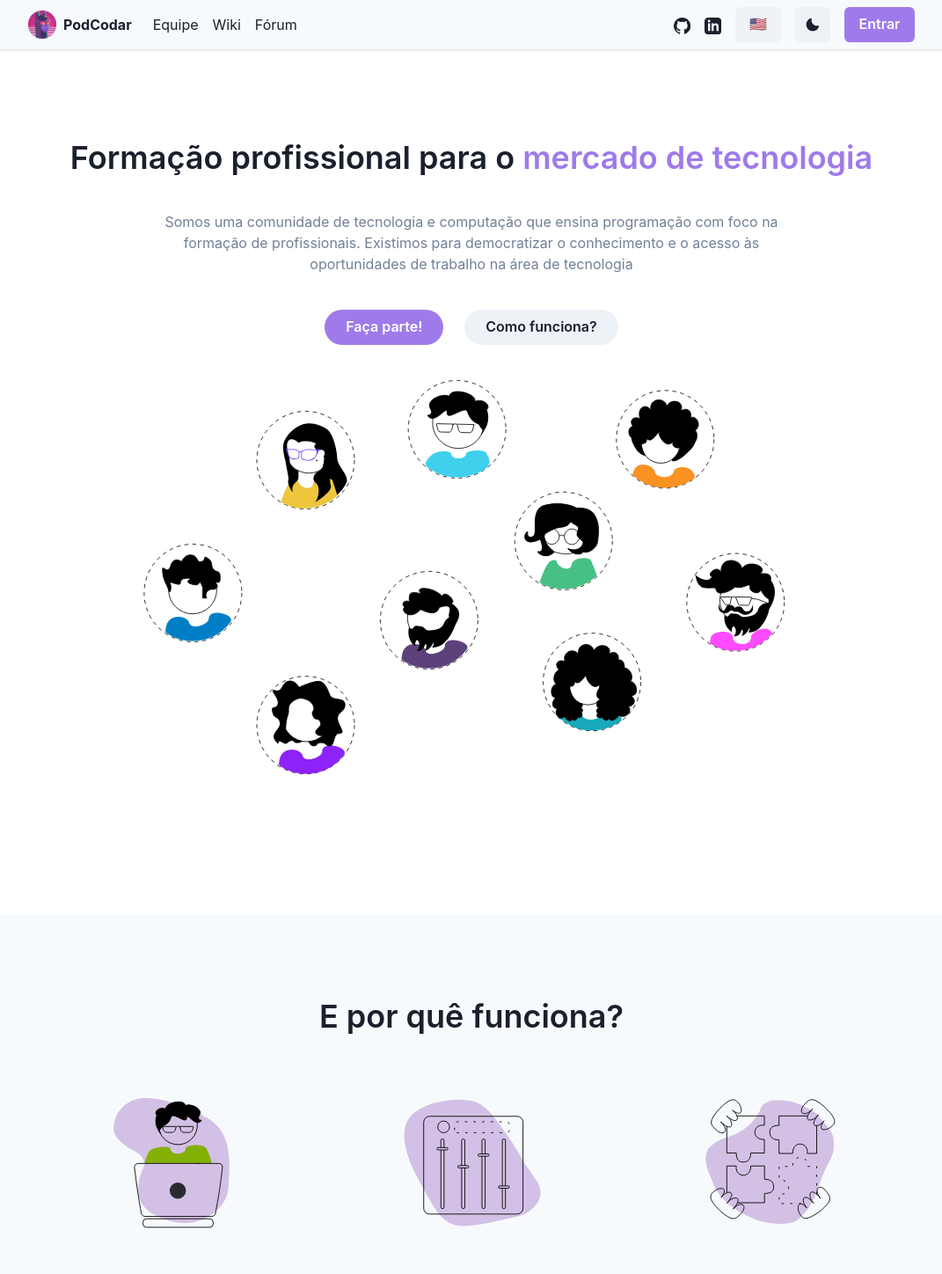
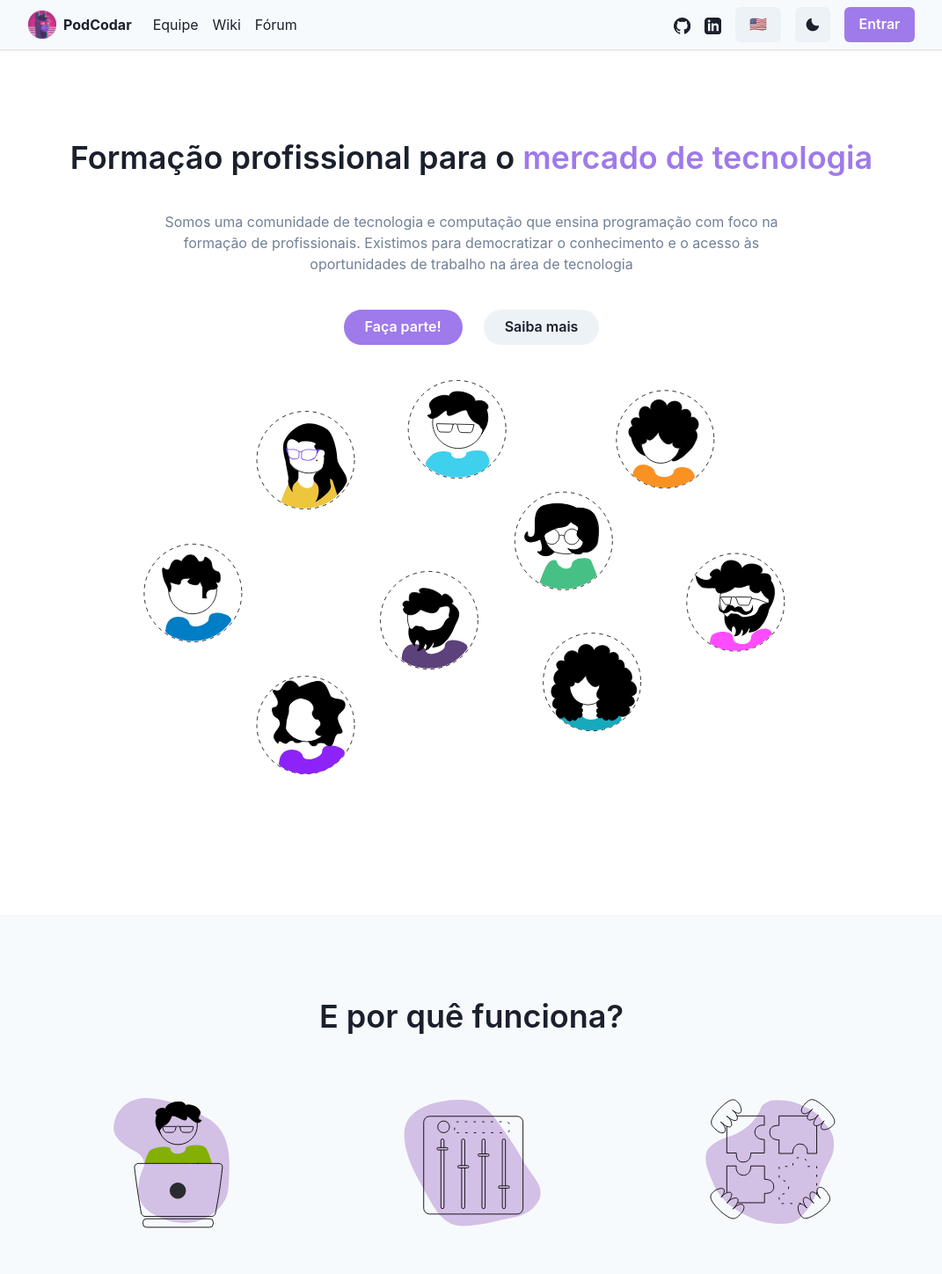
Before and after one commit to podcodar/webapp, a Next.js app: page / in a window 1280 px wide. Shown: the top 1448 px of the page at 88% size, without its empty margins (104-1175 px from the left). Built offline with nearby package versions, Linux system fonts and the light colour scheme; no server answers.

Commit message:
FEA: add secondary button link (#84)
* enh: update translations

* fea: create link reference for secondary btn

- add site link
- update Section props
- add anchor and link

* fix: change secondary button position

```diff
--- a/packages/components/CallToActionSection.tsx
+++ b/packages/components/CallToActionSection.tsx
@@ -4,6 +4,7 @@ import { Trans } from 'react-i18next';
 import { useModalActions } from '@packages/features/modal-context';
 import { Illustration } from '@packages/components/icons';
 import { useI18n } from '@packages/features/i18n-context';
+import { links } from '@packages/config/site';
 
 import Section from './Section';
 
@@ -43,7 +44,7 @@ export default function CallToActionSection() {
           >
             {t(`main-button`)}
           </Button>
-          <Button rounded="full" px={6}>
+          <Button as="a" href={links.secondaryButton} rounded="full" px={6}>
             {t(`secondary-button`)}
           </Button>
         </Stack>
--- a/packages/components/Section.tsx
+++ b/packages/components/Section.tsx
@@ -3,6 +3,7 @@ import { ReactNode } from 'react';
 
 interface Props extends ChakraProps {
   children: ReactNode;
+  id?: string;
 }
 
 function Section({ children, ...props }: Props) {
--- a/packages/components/WhyItWorksSection.tsx
+++ b/packages/components/WhyItWorksSection.tsx
@@ -23,7 +23,7 @@ export default function WhyItWorksSection() {
   const bgColor = useColorModeValue('gray.50', 'gray.900');
 
   return (
-    <Section bg={bgColor}>
+    <Section bg={bgColor} id="why-it-works">
       <Heading
         fontWeight={600}
         fontSize={{ base: '3xl', sm: '4xl' }}
--- a/packages/config/site.ts
+++ b/packages/config/site.ts
@@ -17,6 +17,7 @@ export const links = {
   team: '/team',
   wiki: 'http://wiki.podcodar.com',
   forum: 'https://github.com/podcodar/forum/discussions',
+  secondaryButton: '#why-it-works',
 
   // social
   github: 'https://github.com/podcodar',
--- a/packages/locale/en.yml
+++ b/packages/locale/en.yml
@@ -11,7 +11,7 @@ call-to-action:
     on training professionals. We exist to democratize knowledge and access to job
     opportunities in the technology area
   main-button: Join us!
-  secondary-button: How it works?
+  secondary-button: Learn more
 
 why-it-works:
   title: And why it works?
--- a/packages/locale/pt.yml
+++ b/packages/locale/pt.yml
@@ -12,11 +12,11 @@ call-to-action:
     conhecimento e o acesso às oportunidades de trabalho na área de
     tecnologia
   main-button: Faça parte!
-  secondary-button: Como funciona?
+  secondary-button: Saiba mais
 
 why-it-works:
   title: E por quê funciona?
-  practical-learn.title: Aprenda na prática
+  practical-learn.title: Aprendizado na prática
   practical-learn.description: >
     Utilizamos práticas do mercado de trabalho para acelerar seu
     desenvolvimento profissional.
```
